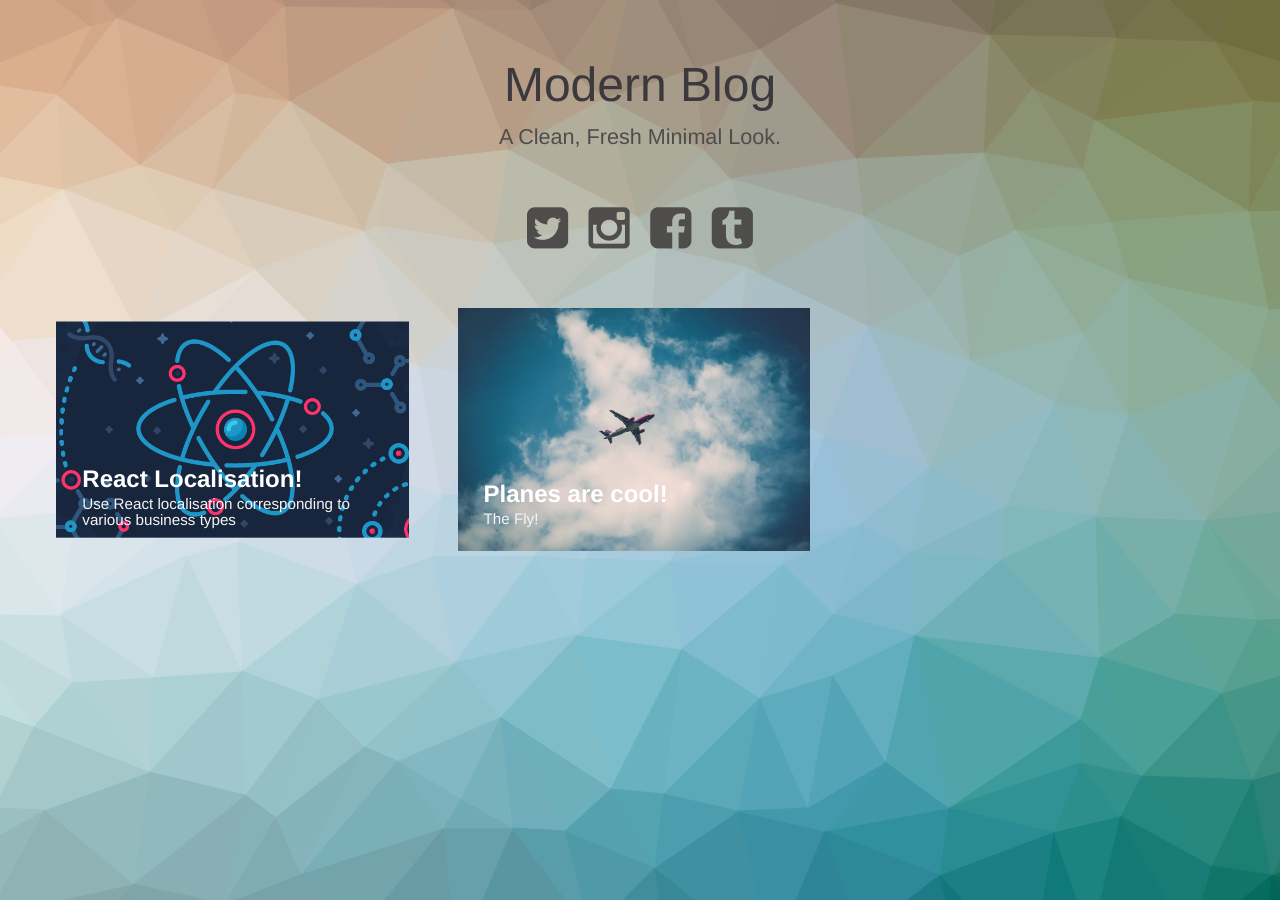
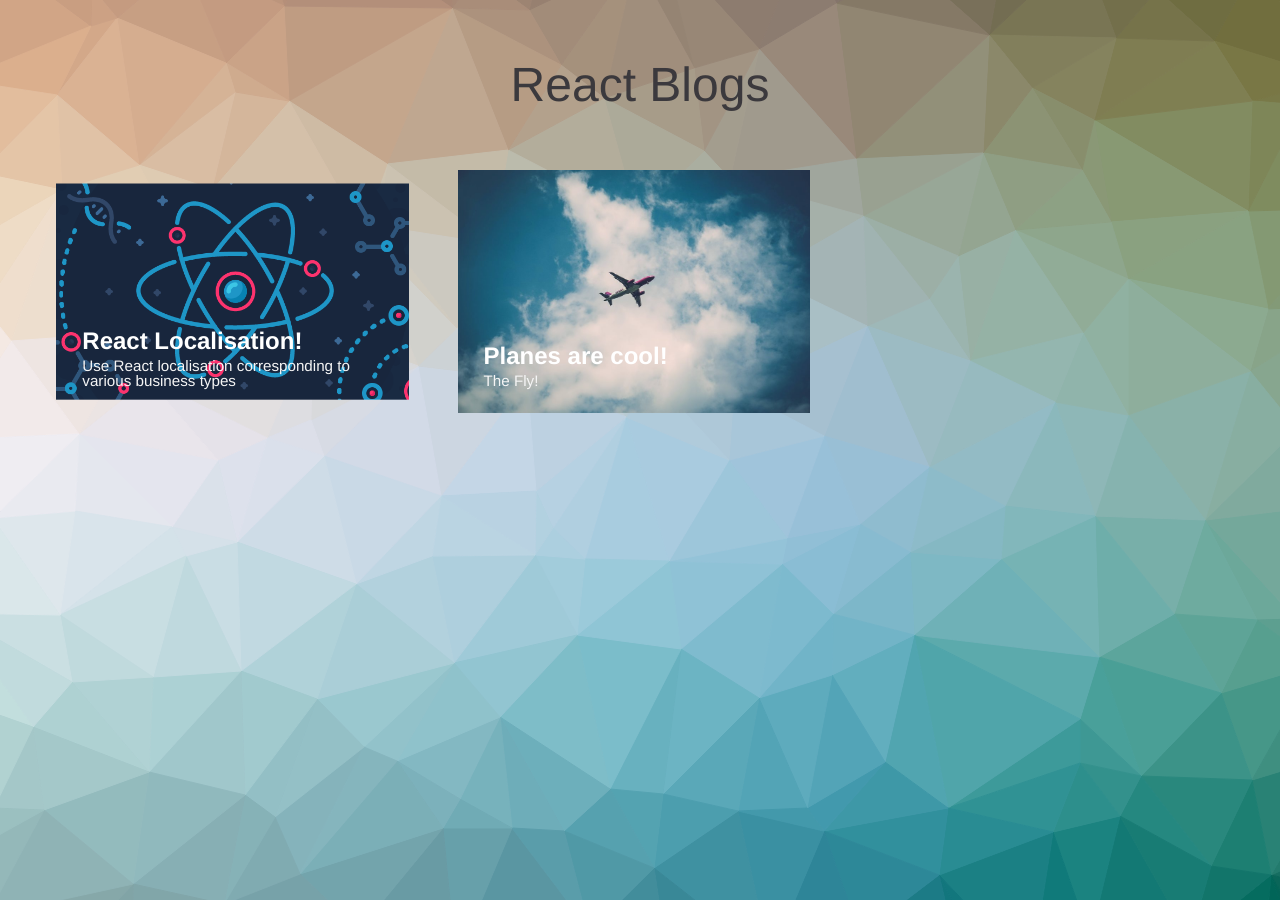
Before and after one commit to snehalPatil-Sonawane/snehalPatil-Sonawane.github.io, a Jekyll site: the page built from index.html, in a window 1280 px wide. Built offline with Jekyll 4.4.1, drawn with Linux system fonts in a browser that asks for light colours.

Commit message:
home page changes

```diff
--- a/index.html
+++ b/index.html
@@ -28,13 +28,15 @@ layout: compress
 <body class="body">
 <div class="container">
     <header class="header">
-        <h1>Modern Blog<span>A Clean, Fresh Minimal Look.</span></h1>
-        <nav class="links">
+        <h1>React Blogs
+            <!-- <span>A Clean, Fresh Minimal Look.</span> -->
+        </h1>
+        <!-- <nav class="links">
             <a href="#"><i class="fa fa-twitter-square fa-3x"></i></a>
             <a href="#"><i class="fa fa-instagram fa-3x"></i></a>
             <a href="#"><i class="fa fa-facebook-square fa-3x"></i></a>
             <a href="#"><i class="fa fa-tumblr-square fa-3x"></i></a>
-        </nav>
+        </nav> -->
     </header>
     <div class="content">
         <!-- trianglify pattern container -->
```
